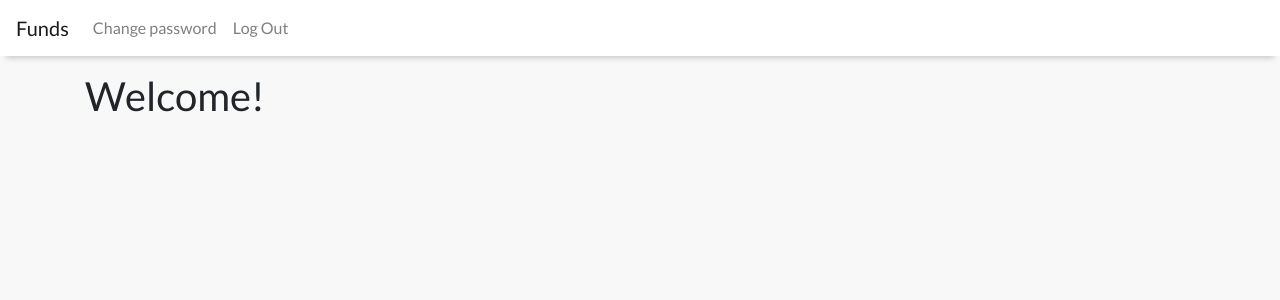
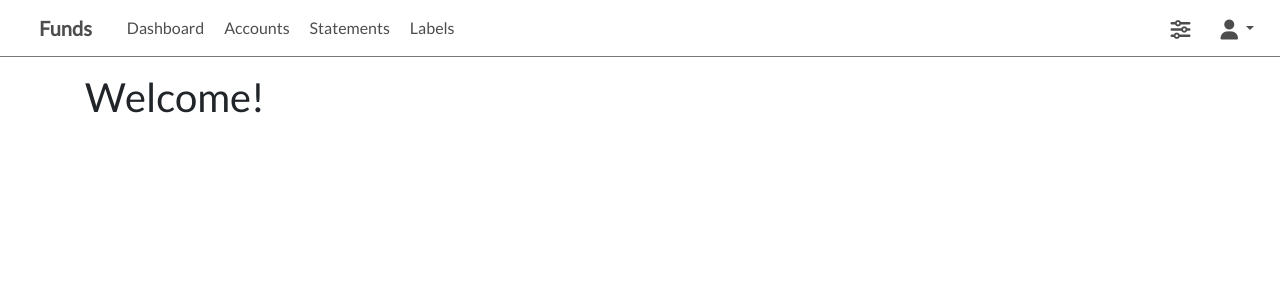
Before and after one commit to EimantasZilis/Funds, a Django app: page / in a window 1280 px wide. Shown: the top 300 px of the page. Run offline with Django 3.2, Linux system fonts and the light colour scheme; the visitor is signed in with stand-in values (Sample User, id 1); style sheets or scripts are compiled from the project's sources; some libraries are stand-ins or nearby versions.

Commit message:
Added Navbar and basic CSS

```diff
--- /dev/null
+++ b/front_end/static/base.scss
@@ -0,0 +1,101 @@
+// Fonts
+$body-font: 'Lato', sans-serif;
+$body-font-size: 14;
+
+// Colour definitions
+$colour-text: #4d4d4d;
+$colour-border: #777777;
+$colour-active: #f5f4f4;
+
+
+body {
+  background: white;
+  font-family: $body-font;
+  font-size: $body-font-size;
+}
+
+.fas {
+  position: relative;
+  display: table-cell;
+  text-align: center;
+  vertical-align: middle;
+  font-size: 20px;
+  padding: 0 5px 0 5px;
+}
+
+.navbar.navbar-clean {
+  // Navbar background colours
+  border-bottom: 1px solid $colour-border;
+  background-color: white;
+
+  .nav-link{
+    padding-left: 10px;
+    padding-right: 10px;
+  }
+
+  .navbar-brand{
+    font-size: 20px;
+    font-weight: bold;
+    color: $colour-text;
+    margin-right: 25px;
+    margin-left: 23px;
+  }
+
+  a {
+    // Navbar link colour
+    color: $colour-text;
+  }
+
+  a i {
+    // Dropdown arrow position
+    position: relative;
+    left: 1px;
+  }
+
+    ul > li > a:hover,
+    li.open a {
+      // Text colour when hovered on
+      color: black;
+    }
+}
+
+.dropdown {
+  position: relative;
+
+  &-menu {
+    font-size: 14px;
+    position: absolute;
+    z-index: 1000;
+
+    top: 100%;
+    width: 100%;
+    left: 0;
+
+    display: none;
+    float: left;
+    min-width: 200px;
+    padding: 5px 0;
+    margin: 8px 0 0;
+
+    border-left: 1px solid $colour-border;
+    border-right: 1px solid $colour-border;
+    border-bottom: 1px solid $colour-border;
+    border-radius: 3px;
+
+    &-right {
+      left: auto;
+      right: 0;
+    }
+
+    &-left {
+      right: auto;
+      left: 0;
+    }
+  }
+
+  &-menu > a:hover{
+    // Hovered dropdown
+    background: $colour-active;
+    color:black;
+  }
+}
--- a/front_end/templates/_navbar.html
+++ b/front_end/templates/_navbar.html
@@ -1,20 +1,36 @@
-<nav class="navbar navbar-expand-lg navbar-light nav-right">
+<nav class="navbar navbar-expand-lg navbar-clean" >
     <a class="navbar-brand" href="{% url 'home' %}">Funds</a>
-    <button class="navbar-toggler" type="button" data-toggle="collapse" data-target="#navbarTogglerDemo02" aria-controls="navbarTogglerDemo02" aria-expanded="false" aria-label="Toggle navigation">
+    <button class="navbar-toggler" type="button" data-toggle="collapse" data-target="#navbarSupportedContent" aria-controls="navbarSupportedContent" aria-expanded="false" aria-label="Toggle navigation">
         <span class="navbar-toggler-icon"></span>
     </button>
+    {% if user.is_authenticated %}
+        <div class="collapse navbar-collapse" id="navbarSupportedContent">
+            <ul class="navbar-nav mr-auto nav-item">
+                <li class="nav-item"><a class="nav-link" href="">Dashboard</a></li>
+                <li class="nav-item"><a class="nav-link" href="">Accounts</a></li>
+                <li class="nav-item"><a class="nav-link" href="">Statements</a></li>
+                <li class="nav-item"><a class="nav-link" href="">Labels</a></li>
+            </ul>
+        </div>
+    {% endif %}
 
-    <div class="collapse navbar-collapse" id="navbarTogglerDemo02">
-        <ul class="navbar-nav mt-2 mt-lg-0 mr-auto">
+    <ul class="navbar-nav mr-auto nav-item nav-right">
         {% if user.is_authenticated %}
-                <li class="nav-item"><a class="nav-link" href="{% url 'registration:change_password' %}">Change password</a></li>
-                <li class="nav-item"><a class="nav-link" href="{% url 'registration:logout' %}">Log Out</a></li>
+            <li class="nav-item"><a class="nav-link" href=""><i class="fas fa-sliders-h"></i></a></li>
+            <li class="nav-item dropdown">
+                <a class="nav-link dropdown-toggle" id="navbarDropdownMenuLink" data-toggle="dropdown"><i class="fas fa-user"></i></a>
+                <div class="dropdown-menu dropdown-menu-right dropdown-info" aria-labelledby="navbarDropdownMenuLink">
+                    <a class="dropdown-item" href="{% url 'registration:change_password' %}">Change password</a>
+                    <a class="dropdown-item" href="{% url 'registration:logout' %}">Log Out</a>
+                </div>
+            </li>
         {% else %}
             <li class="nav-item"><a class="nav-link" href="{% url 'registration:login' %}">Log in</a></li>
             <li class="nav-item"><a class="nav-link" href="{% url 'registration:signup' %}">Sign up</a></li>
             <li class="nav-item"><a class="nav-link" href="{% url 'registration:reset_password' %}">Reset password</a></li>
         {% endif %}
     </ul>
-    </div>
 </nav>
+
+<!-- Space -->
 <p></p>
--- a/front_end/templates/base.html
+++ b/front_end/templates/base.html
@@ -13,8 +13,14 @@
 
     <!-- Google fonts -->
     <link href="https://fonts.googleapis.com/css?family=Lato&display=swap" rel="stylesheet">
-    <!-- <link href="https://fonts.googleapis.com/css?family=Zhi+Mang+Xing&display=swap" rel="stylesheet"> -->
+    <link href="https://fonts.googleapis.com/css?family=Open+Sans&display=swap" rel="stylesheet">
+    <link href="https://fonts.googleapis.com/css?family=Libre+Franklin&display=swap" rel="stylesheet">
+
+    <!-- Project CSS -->
     <link rel="stylesheet" href="{% static 'base.css' %}"/>
+
+    <!-- glyphicon -->
+    <script src="https://kit.fontawesome.com/bc35442461.js" crossorigin="anonymous"></script>
 
 </head>
 <body>
```
Also changed, not shown: README.md. Lines whose indentation alone changed are shown as unchanged.
